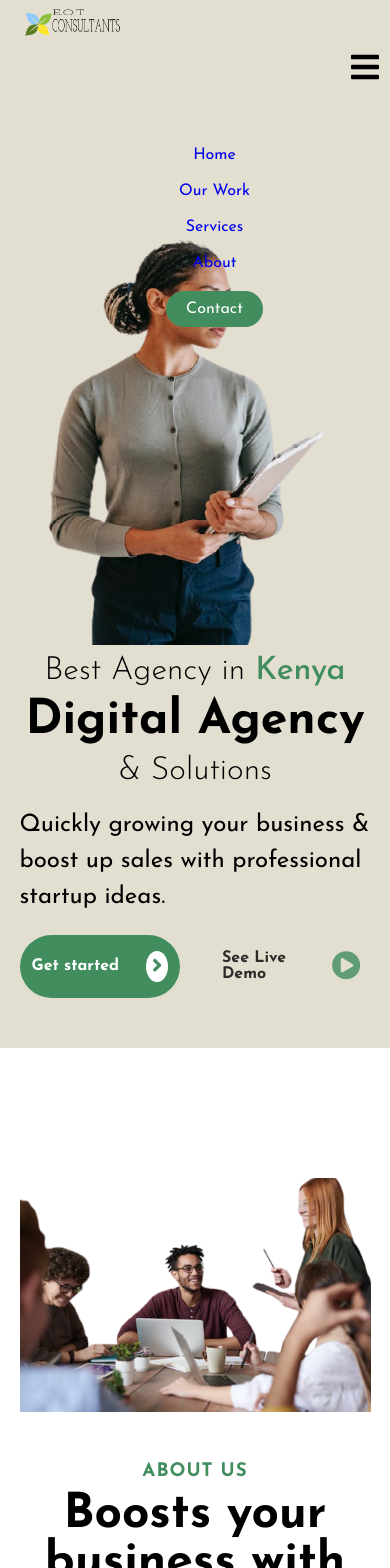
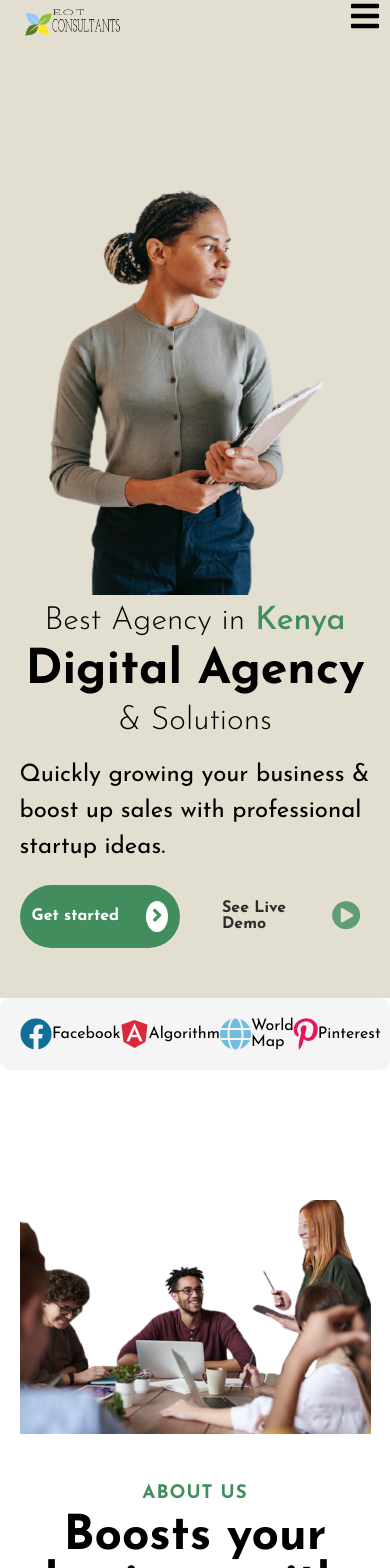
Before and after one commit to Trend20/ConsultancyLanding-Page, a React (Create React App) app: page / in a window 390 px wide. Shown: the top 1568 px of the page. Built offline with nearby package versions, Linux system fonts and the light colour scheme.

Commit message:
making the footer  responsive

```diff
--- a/src/components/Banner/Banner.css
+++ b/src/components/Banner/Banner.css
@@ -45,7 +45,7 @@
         justify-content: center;
         align-items: center;
         background: rgb(245, 245, 245);
-        position: absolute;
+        position: relative;
         justify-content: space-between;
         align-items: center;
         padding: 20px;
--- a/src/components/Header/Header.css
+++ b/src/components/Header/Header.css
@@ -98,8 +98,9 @@ nav ul li a{
         width: 50%;
         flex-direction: column;
         position: absolute;
-        left: 30%;
-        top: 15%;
+        left: -10%;
+        top: 10%;
+        display: none;
     }
 
 
@@ -141,7 +142,7 @@ nav ul li a{
     .fa-bars{
         font-size: 2rem;
         left: 90%;
-        top: 6%;
+        top: 0%;
         position: absolute;
         display: block;
     }
--- a/src/components/Hero/Hero.css
+++ b/src/components/Hero/Hero.css
@@ -124,7 +124,7 @@
         padding-top: 50px;
         padding-bottom: 50px;
         flex-direction: column-reverse;
-        margin-top: 100px;
+        margin-top: 50px;
     }
 
 
--- a/src/components/Sheet/Sheet.css
+++ b/src/components/Sheet/Sheet.css
@@ -29,6 +29,8 @@
     background: rgb(72, 144, 102);
 }
 
+
+
 @media screen and (max-width: 480px){
     .sheet{
         display: flex;
@@ -42,10 +44,18 @@
 
     .sheet h1{
         display: flex;
+        justify-content: center;
+        align-items: center;
+        width: 100%;
+        text-align: center;
     }
 
     .sheet h3{
         margin-top: 10px;
+        display: flex;
+        justify-content: center;
+        align-items: center;
+        width: 100%;
     }
 
     .sheet button{
--- a/src/components/Team/Team.css
+++ b/src/components/Team/Team.css
@@ -98,7 +98,8 @@
         justify-content: center;
         align-items: center;
         flex-direction: column;
-        padding: 50px;
+        padding:30px;
+        margin-top: -30px;
     }
 
     .team-heading{
@@ -120,9 +121,13 @@
     }
 
     .team-heading h1{
-        font-size: 3rem;
+        font-size: 2.5rem;
         display: flex;
+        width: 100%;
+        justify-content: center;
+        align-items: center;
         margin-top: 20px;
+        text-align: center;
     }
 
     .team-heading p{
```
Also changed, not shown: 1 other file (tests, documents, lock files or other folders).
